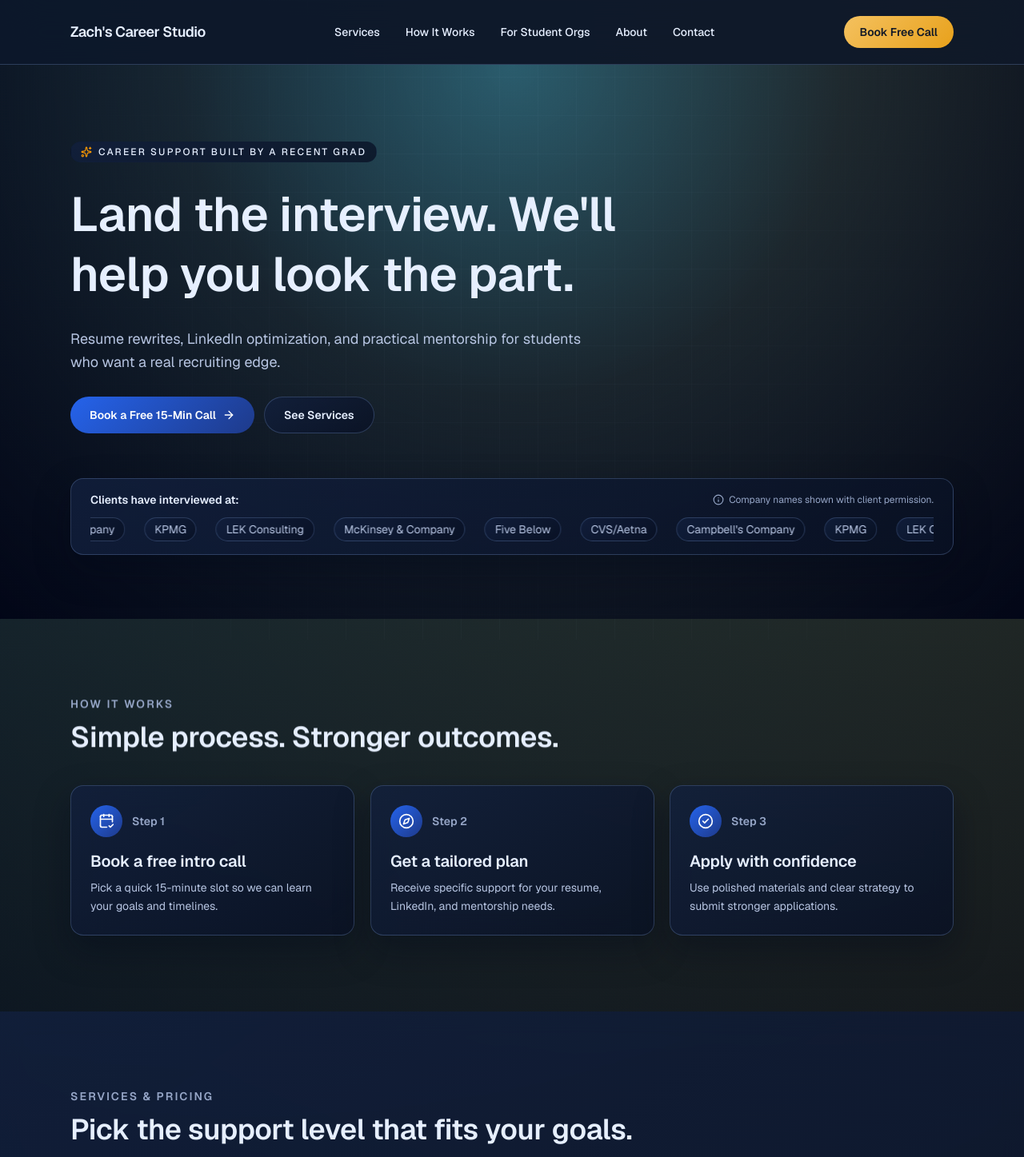
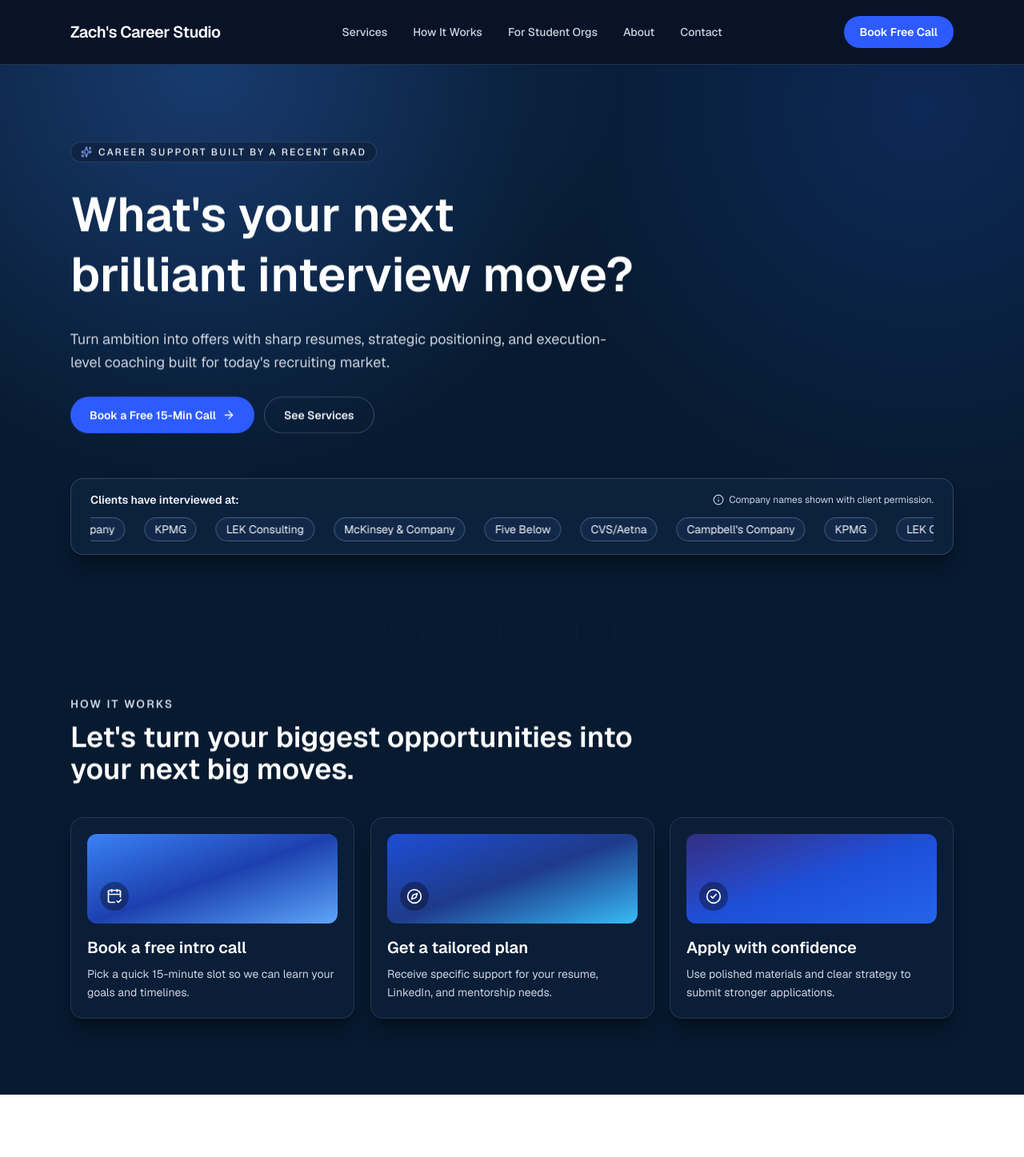
Before and after one commit to zfajge/Resume-Site, a Next.js app: page / in a window 1280 px wide. Shown: the top 1447 px of the page at 80% size. Built offline with nearby package versions, Linux system fonts and the light colour scheme.

Commit message:
Shift styling toward McKinsey-inspired look

```diff
--- a/app/page.tsx
+++ b/app/page.tsx
@@ -39,18 +39,21 @@ const processSteps = [
     description:
       "Pick a quick 15-minute slot so we can learn your goals and timelines.",
     icon: CalendarCheck2,
+    visualClass: "from-[#3b82f6] via-[#1e40af] to-[#60a5fa]",
   },
   {
     title: "Get a tailored plan",
     description:
       "Receive specific support for your resume, LinkedIn, and mentorship needs.",
     icon: Compass,
+    visualClass: "from-[#1d4ed8] via-[#1e3a8a] to-[#38bdf8]",
   },
   {
     title: "Apply with confidence",
     description:
       "Use polished materials and clear strategy to submit stronger applications.",
     icon: CircleCheck,
+    visualClass: "from-[#312e81] via-[#1d4ed8] to-[#2563eb]",
   },
 ];
 
@@ -310,10 +313,10 @@ export default function Home() {
   const year = new Date().getFullYear();
 
   return (
-    <div className="tech-theme min-h-screen bg-[#060b16] text-slate-100">
+    <div className="tech-theme min-h-screen bg-[#071a30] text-slate-100">
       <header className="sticky top-0 z-40 border-b border-slate-700/70 bg-[#091227]/80 backdrop-blur-xl">
         <div className="mx-auto flex h-20 w-full max-w-6xl items-center justify-between px-6">
-          <a href="#" className="text-lg font-semibold tracking-tight text-[#12233f]">
+          <a href="#" className="text-lg font-semibold tracking-tight text-white md:text-xl">
             Zach&apos;s Career Studio
           </a>
 
@@ -322,7 +325,7 @@ export default function Home() {
               <a
                 key={item.href}
                 href={item.href}
-                className="text-sm font-medium text-slate-700 transition hover:text-[#12233f]"
+                className="text-sm font-medium text-slate-200/90 transition hover:text-white"
               >
                 {item.label}
               </a>
@@ -332,7 +335,7 @@ export default function Home() {
           <div className="hidden items-center md:flex">
             <a
               href="#contact"
-              className="rounded-full bg-amber-400 px-5 py-2.5 text-sm font-semibold text-slate-950 transition hover:bg-amber-300"
+              className="rounded-full bg-[#2d5bff] px-5 py-2.5 text-sm font-semibold text-white transition hover:bg-[#224ee8]"
             >
               Book Free Call
             </a>
@@ -349,13 +352,13 @@ export default function Home() {
           </button>
         </div>
         {mobileMenuOpen && (
-          <div className="border-t border-slate-200 bg-stone-50 px-6 py-4 md:hidden">
+          <div className="border-t border-slate-700 bg-[#0a1830] px-6 py-4 md:hidden">
             <div className="flex flex-col gap-3">
               {navItems.map((item) => (
                 <a
                   key={item.href}
                   href={item.href}
-                  className="rounded-xl px-2 py-1.5 text-sm font-medium text-slate-700"
+                  className="rounded-xl px-2 py-1.5 text-sm font-medium text-slate-200"
                   onClick={() => setMobileMenuOpen(false)}
                 >
                   {item.label}
@@ -363,7 +366,7 @@ export default function Home() {
               ))}
               <a
                 href="#contact"
-                className="mt-2 inline-flex w-fit items-center justify-center rounded-full bg-amber-400 px-4 py-2.5 text-sm font-semibold text-slate-950"
+                className="mt-2 inline-flex w-fit items-center justify-center rounded-full bg-[#2d5bff] px-4 py-2.5 text-sm font-semibold text-white"
                 onClick={() => setMobileMenuOpen(false)}
               >
                 Book Free Call
@@ -374,32 +377,33 @@ export default function Home() {
       </header>
 
       <main>
-        <section className="relative overflow-hidden">
-          <div className="absolute inset-0 bg-[radial-gradient(circle_at_top,_rgba(56,189,248,0.28)_0%,_rgba(15,23,42,0.45)_44%,_rgba(2,6,23,0.98)_100%)]" />
+        <section className="relative overflow-hidden bg-[#071a30]">
+          <div className="absolute inset-0 bg-[radial-gradient(circle_at_20%_0%,_rgba(59,130,246,0.32)_0%,_rgba(15,23,42,0)_42%),radial-gradient(circle_at_90%_8%,_rgba(37,99,235,0.2)_0%,_rgba(15,23,42,0)_38%)]" />
           <div className="relative mx-auto max-w-6xl px-6 pb-14 pt-16 sm:pb-20 sm:pt-24">
             <div data-reveal className="scroll-reveal max-w-3xl space-y-7">
-              <p className="inline-flex items-center gap-2 rounded-full border border-[#12233f]/15 bg-white/80 px-3 py-1 text-xs font-medium uppercase tracking-[0.18em] text-[#12233f]">
-                <Sparkles className="h-3.5 w-3.5 text-amber-500" />
+              <p className="inline-flex items-center gap-2 rounded-full border border-slate-500/40 bg-slate-900/45 px-3 py-1 text-xs font-medium uppercase tracking-[0.18em] text-slate-100">
+                <Sparkles className="h-3.5 w-3.5 text-[#7ea5ff]" />
                 Career support built by a recent grad
               </p>
-              <h1 className="text-balance text-4xl font-semibold leading-tight text-[#12233f] sm:text-5xl lg:text-6xl">
-                Land the interview. We&apos;ll help you look the part.
+              <h1 className="text-balance text-4xl font-semibold leading-tight text-white sm:text-5xl lg:text-6xl">
+                What&apos;s your next brilliant interview move?
               </h1>
-              <p className="max-w-2xl text-lg leading-relaxed text-slate-700">
-                Resume rewrites, LinkedIn optimization, and practical mentorship
-                for students who want a real recruiting edge.
+              <p className="max-w-2xl text-lg leading-relaxed text-slate-200/90">
+                Turn ambition into offers with sharp resumes, strategic
+                positioning, and execution-level coaching built for today&apos;s
+                recruiting market.
               </p>
               <div className="flex flex-wrap gap-3">
                 <a
                   href="#contact"
-                  className="inline-flex items-center gap-2 rounded-full bg-[#12233f] px-6 py-3 text-sm font-semibold text-white transition hover:bg-[#0d1a2f]"
+                  className="inline-flex items-center gap-2 rounded-full bg-[#2d5bff] px-6 py-3 text-sm font-semibold text-white transition hover:bg-[#224ee8]"
                 >
                   Book a Free 15-Min Call
                   <ArrowRight className="h-4 w-4" />
                 </a>
                 <a
                   href="#services"
-                  className="inline-flex items-center rounded-full border border-slate-300 bg-white px-6 py-3 text-sm font-semibold text-slate-800 transition hover:border-[#12233f]/35 hover:text-[#12233f]"
+                  className="inline-flex items-center rounded-full border border-slate-500/60 bg-transparent px-6 py-3 text-sm font-semibold text-slate-100 transition hover:border-slate-300 hover:text-white"
                 >
                   See Services
                 </a>
@@ -414,30 +418,30 @@ export default function Home() {
 
         <section id="how-it-works" className="mx-auto max-w-6xl px-6 py-20 sm:py-24">
           <div data-reveal className="scroll-reveal">
-            <p className="text-sm font-semibold uppercase tracking-[0.15em] text-slate-500">
+            <p className="text-sm font-semibold uppercase tracking-[0.15em] text-slate-300">
               How It Works
             </p>
-            <h2 className="mt-3 text-3xl font-semibold text-[#12233f] sm:text-4xl">
-              Simple process. Stronger outcomes.
+            <h2 className="mt-3 max-w-3xl text-3xl font-semibold text-white sm:text-4xl">
+              Let&apos;s turn your biggest opportunities into your next big
+              moves.
             </h2>
           </div>
           <div className="mt-10 grid gap-5 md:grid-cols-3">
-            {processSteps.map(({ title, description, icon: Icon }, index) => (
+            {processSteps.map(({ title, description, icon: Icon, visualClass }) => (
               <article
                 key={title}
                 data-reveal
-                className="scroll-reveal rounded-2xl border border-slate-200 bg-white p-6 shadow-sm shadow-slate-200/70"
+                className="scroll-reveal rounded-2xl border border-slate-700/70 bg-[#0d203b]/80 p-5 shadow-xl shadow-black/30 backdrop-blur-sm"
               >
-                <div className="mb-4 flex items-center gap-3">
-                  <span className="inline-flex h-10 w-10 items-center justify-center rounded-full bg-[#12233f] text-white">
+                <div
+                  className={`mb-4 flex h-28 items-end rounded-xl bg-gradient-to-br p-4 ${visualClass}`}
+                >
+                  <span className="inline-flex h-9 w-9 items-center justify-center rounded-full bg-black/35 text-white">
                     <Icon className="h-5 w-5" />
                   </span>
-                  <span className="text-sm font-semibold text-slate-500">
-                    Step {index + 1}
-                  </span>
                 </div>
-                <h3 className="text-xl font-semibold text-[#12233f]">{title}</h3>
-                <p className="mt-2 text-sm leading-relaxed text-slate-600">
+                <h3 className="text-xl font-semibold text-white">{title}</h3>
+                <p className="mt-2 text-sm leading-relaxed text-slate-300">
                   {description}
                 </p>
               </article>
@@ -454,7 +458,7 @@ export default function Home() {
               <h2 className="mt-3 text-3xl font-semibold text-[#12233f] sm:text-4xl">
                 Pick the support level that fits your goals.
               </h2>
-              <p className="mt-4 rounded-xl border border-amber-200 bg-amber-50 px-4 py-3 text-sm text-amber-900">
+              <p className="mt-4 rounded-xl border border-[#2d5bff]/50 bg-[#eef3ff] px-4 py-3 text-sm text-[#12388a]">
                 Verified students get <span className="font-semibold">50% off</span>.
                 To receive discounted pricing, contact through your{" "}
                 <span className="font-semibold">.edu email</span> for verification.
@@ -468,14 +472,14 @@ export default function Home() {
                   data-reveal
                   className={`scroll-reveal flex h-full flex-col rounded-2xl border p-6 shadow-sm transition ${
                     tier.popular
-                      ? "border-amber-300 bg-amber-50/60 shadow-amber-200/60"
+                      ? "border-[#2d5bff]/35 bg-[#eef3ff]"
                       : "border-slate-200 bg-stone-50 shadow-slate-200/70"
                   }`}
                 >
                   <div className="mb-4 flex items-start justify-between gap-4">
                     <h3 className="text-xl font-semibold text-[#12233f]">{tier.title}</h3>
                     {tier.popular && (
-                      <span className="rounded-full bg-amber-400 px-2.5 py-1 text-xs font-semibold text-slate-950">
+                      <span className="rounded-full bg-[#2d5bff] px-2.5 py-1 text-xs font-semibold text-white">
                         Most Popular
                       </span>
                     )}
@@ -543,7 +547,7 @@ export default function Home() {
             </p>
             <a
               href="#contact"
-              className="mt-7 inline-flex items-center gap-2 rounded-full bg-amber-400 px-6 py-3 text-sm font-semibold text-slate-950 transition hover:bg-amber-300"
+              className="mt-7 inline-flex items-center gap-2 rounded-full bg-[#2d5bff] px-6 py-3 text-sm font-semibold text-white transition hover:bg-[#224ee8]"
             >
               Book a Workshop
               <ArrowRight className="h-4 w-4" />
@@ -834,19 +838,19 @@ export default function Home() {
           </div>
         </section>
 
-        <section className="bg-amber-400 py-14">
+        <section className="bg-[#12388a] py-14">
           <div className="mx-auto flex max-w-6xl flex-col items-start justify-between gap-6 px-6 sm:flex-row sm:items-center">
             <div>
-              <p className="text-sm font-semibold uppercase tracking-[0.15em] text-slate-800">
+              <p className="text-sm font-semibold uppercase tracking-[0.15em] text-slate-200">
                 Final CTA
               </p>
-              <h2 className="mt-2 text-3xl font-semibold text-slate-900 sm:text-4xl">
+              <h2 className="mt-2 text-3xl font-semibold text-white sm:text-4xl">
                 Ready to level up your resume?
               </h2>
             </div>
             <a
               href="#contact"
-              className="inline-flex items-center gap-2 rounded-full bg-[#12233f] px-6 py-3 text-sm font-semibold text-white transition hover:bg-[#0d1a2f]"
+              className="inline-flex items-center gap-2 rounded-full bg-white px-6 py-3 text-sm font-semibold text-[#12388a] transition hover:bg-slate-100"
             >
               Contact for Services
               <ArrowRight className="h-4 w-4" />
@@ -903,10 +907,7 @@ export default function Home() {
 
       <style jsx global>{`
         .tech-theme {
-          background:
-            radial-gradient(circle at 20% -10%, rgba(56, 189, 248, 0.24), transparent 32%),
-            radial-gradient(circle at 90% 0%, rgba(251, 191, 36, 0.16), transparent 28%),
-            linear-gradient(180deg, #050912 0%, #070d1c 45%, #060b16 100%);
+          background: #071a30;
           color: #e8efff;
         }
 
@@ -930,79 +931,6 @@ export default function Home() {
         .tech-theme main > * {
           position: relative;
           z-index: 1;
-        }
-
-        .tech-theme h1,
-        .tech-theme h2,
-        .tech-theme h3 {
-          color: #f4f8ff !important;
-          letter-spacing: -0.01em;
-        }
-
-        .tech-theme [class*="text-slate-900"],
-        .tech-theme [class*="text-slate-800"] {
-          color: #ecf2ff !important;
-        }
-
-        .tech-theme [class*="text-slate-700"],
-        .tech-theme [class*="text-slate-600"] {
-          color: #b7c5e2 !important;
-        }
-
-        .tech-theme [class*="text-slate-500"] {
-          color: #96a6c7 !important;
-        }
-
-        .tech-theme [class*="text-\\[\\#12233f\\]"] {
-          color: #e6efff !important;
-        }
-
-        .tech-theme [class*="bg-white"],
-        .tech-theme [class*="bg-stone-50"],
-        .tech-theme [class*="bg-amber-50"] {
-          background: linear-gradient(
-            145deg,
-            rgba(18, 32, 62, 0.82),
-            rgba(9, 17, 36, 0.8)
-          ) !important;
-          backdrop-filter: blur(14px);
-        }
-
-        .tech-theme [class*="border-slate-200"],
-        .tech-theme [class*="border-slate-300"],
-        .tech-theme [class*="border-slate-700"] {
-          border-color: rgba(125, 157, 214, 0.28) !important;
-        }
-
-        .tech-theme [class*="shadow-slate-200"],
-        .tech-theme [class*="shadow-amber-200"] {
-          box-shadow: 0 18px 44px rgba(2, 8, 23, 0.38) !important;
-        }
-
-        .tech-theme [class*="bg-\\[\\#12233f\\]"] {
-          background: linear-gradient(135deg, #2563eb, #1e3a8a) !important;
-        }
-
-        .tech-theme [class*="bg-amber-400"] {
-          background: linear-gradient(135deg, #f4c15f, #e8a11b) !important;
-          color: #111827 !important;
-        }
-
-        .tech-theme [class*="bg-\\[\\#0f1d36\\]"] {
-          background: linear-gradient(145deg, #0a162f, #070e1f) !important;
-        }
-
-        .tech-theme input,
-        .tech-theme select,
-        .tech-theme textarea {
-          color: #e9f0ff !important;
-          border-color: rgba(125, 157, 214, 0.34) !important;
-          background: rgba(8, 15, 30, 0.72) !important;
-        }
-
-        .tech-theme input::placeholder,
-        .tech-theme textarea::placeholder {
-          color: #8ea0c6 !important;
         }
 
         @keyframes ticker-scroll {
@@ -1057,13 +985,13 @@ function CompanyTicker({ companies }: { companies: string[] }) {
   );
 
   return (
-    <div className="marquee-wrapper rounded-2xl border border-slate-200 bg-white/95 px-4 py-4 shadow-sm shadow-slate-200/70 sm:px-6">
+    <div className="marquee-wrapper rounded-2xl border border-slate-600/70 bg-[#0d2340]/80 px-4 py-4 shadow-xl shadow-black/30 backdrop-blur sm:px-6">
       <div className="mb-3 flex flex-wrap items-center justify-between gap-3">
-        <p className="text-sm font-semibold text-[#12233f]">
+        <p className="text-sm font-semibold text-slate-100">
           Clients have interviewed at:
         </p>
         <p
-          className="inline-flex items-center gap-1.5 text-xs text-slate-500"
+          className="inline-flex items-center gap-1.5 text-xs text-slate-300"
           title="Company names shown with client permission."
         >
           <Info className="h-3.5 w-3.5" />
@@ -1075,7 +1003,7 @@ function CompanyTicker({ companies }: { companies: string[] }) {
           {doubledCompanies.map((company, index) => (
             <span
               key={`${company}-${index}`}
-              className="whitespace-nowrap rounded-full border border-slate-200 bg-stone-50 px-3 py-1 text-sm text-slate-700"
+              className="whitespace-nowrap rounded-full border border-slate-500/70 bg-[#132b4b]/90 px-3 py-1 text-sm text-slate-100"
             >
               {company}
             </span>
```
